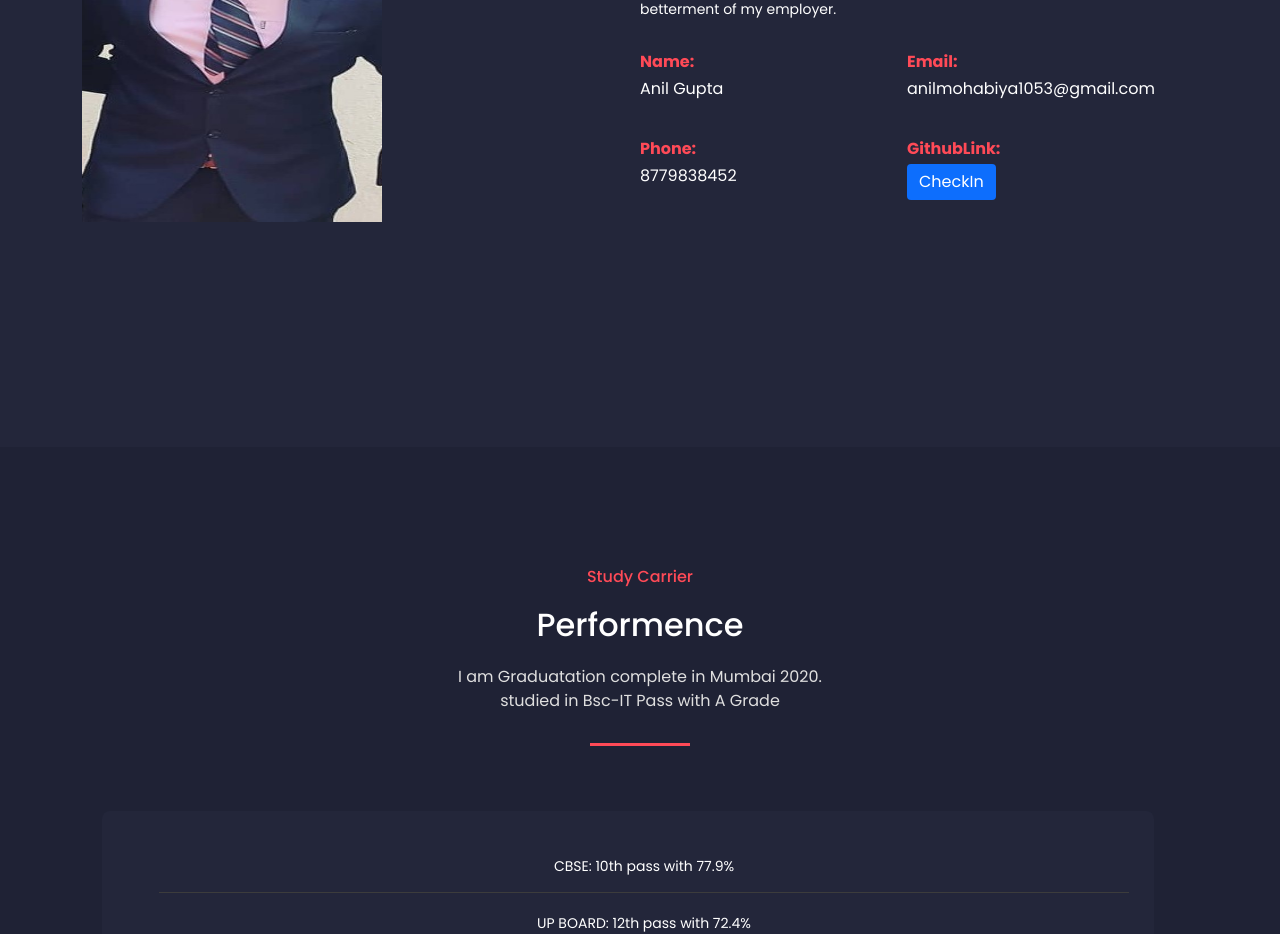
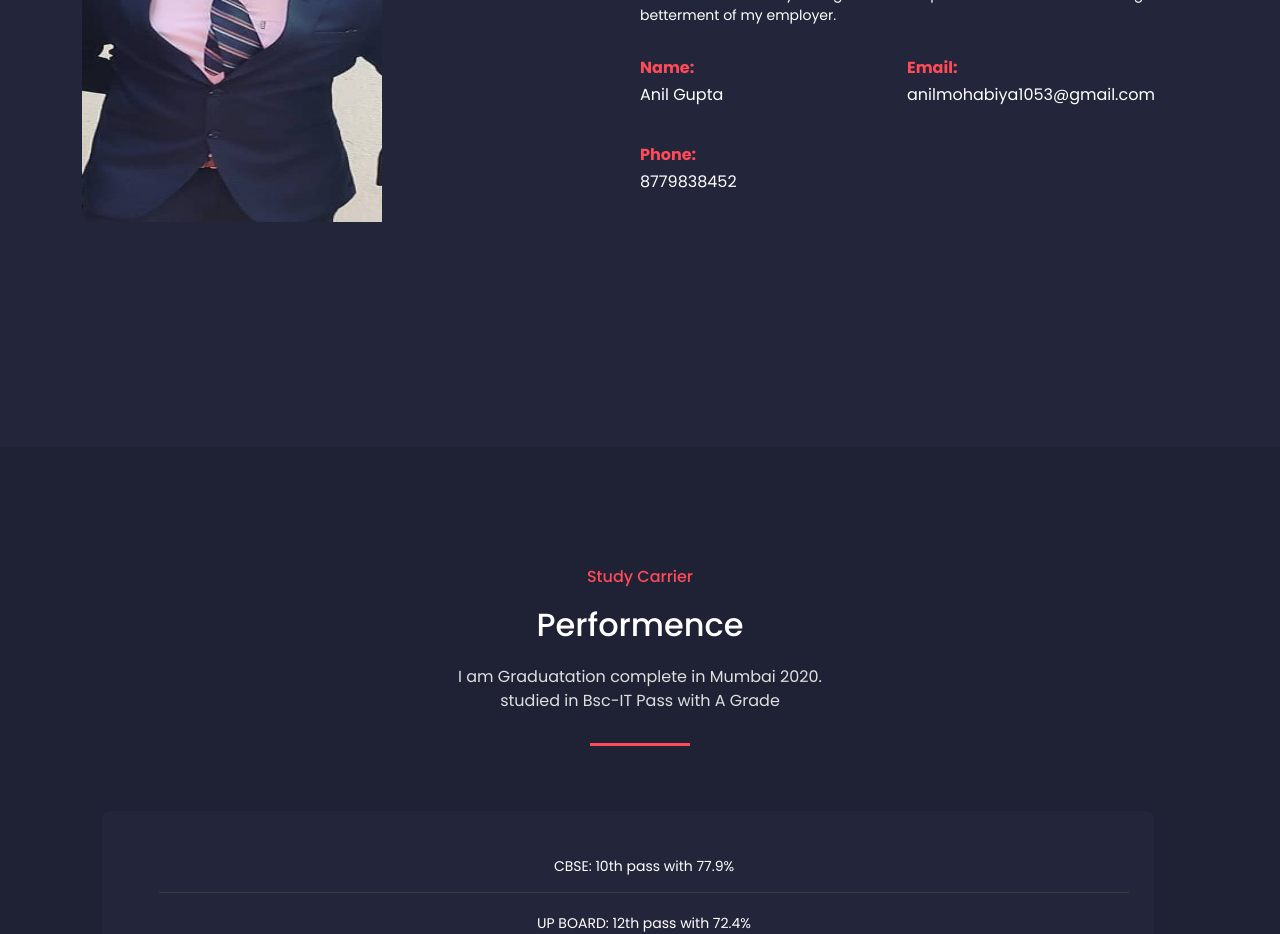
Before and after one commit to anilmohabiya/portfolio.github.io, a React (Create React App) app: page / in a window 1280 px wide. Shown: the part 2080-3014 px from the top of the page. Built offline with nearby package versions, Linux system fonts and the light colour scheme.

Commit message:
Update About.js

```diff
--- a/src/components/About.js
+++ b/src/components/About.js
@@ -10,9 +10,7 @@ const About = () => {
     { id: 1, title: "Name:", text: "Anil Gupta" },
     { id: 2, title: "Email:", text: "anilmohabiya1053@gmail.com" },
     { id: 3, title: "Phone:", text: "8779838452" },
-    { id: 4, title: "GithubLink:", text:  <a href="https://github.com/anilmohabiya" className="btn btn-primary">
-    CheckIn
-  </a>, },
+
   ]);
   return (
     <div className="about">
```
